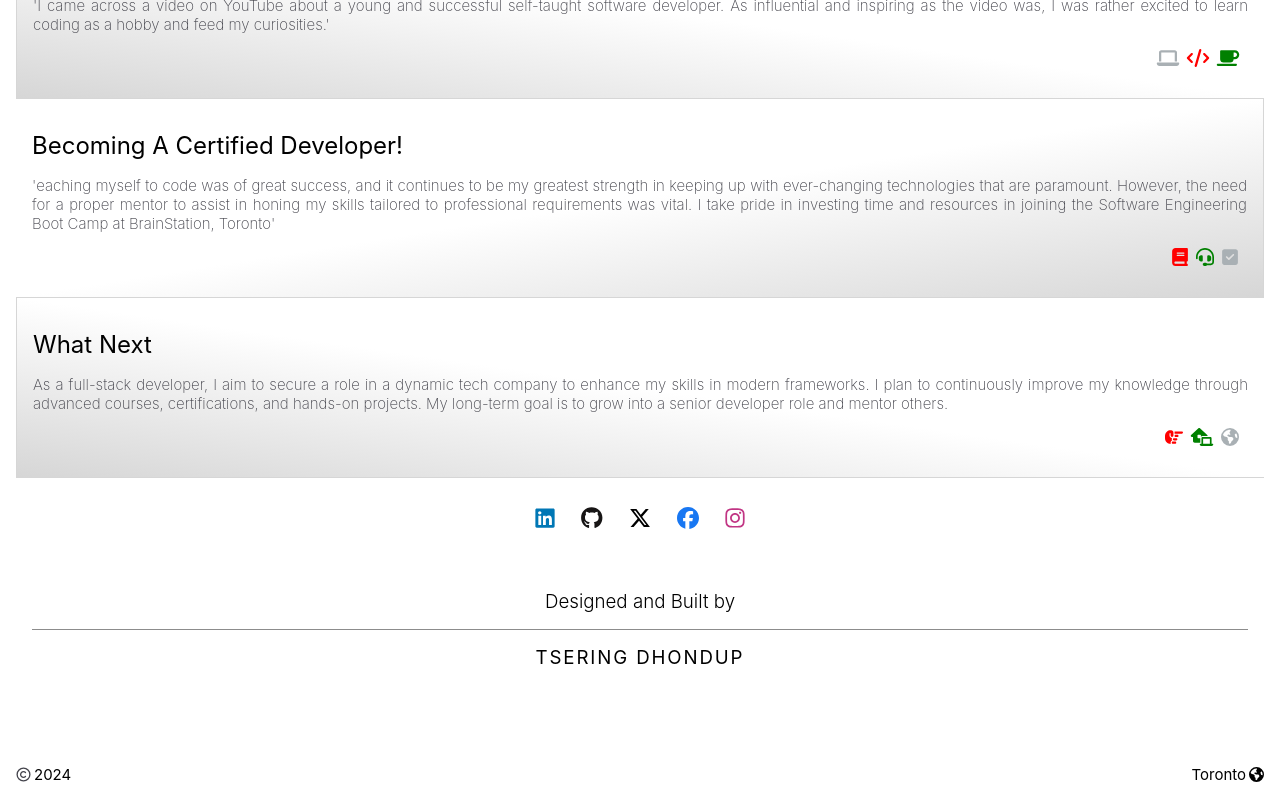
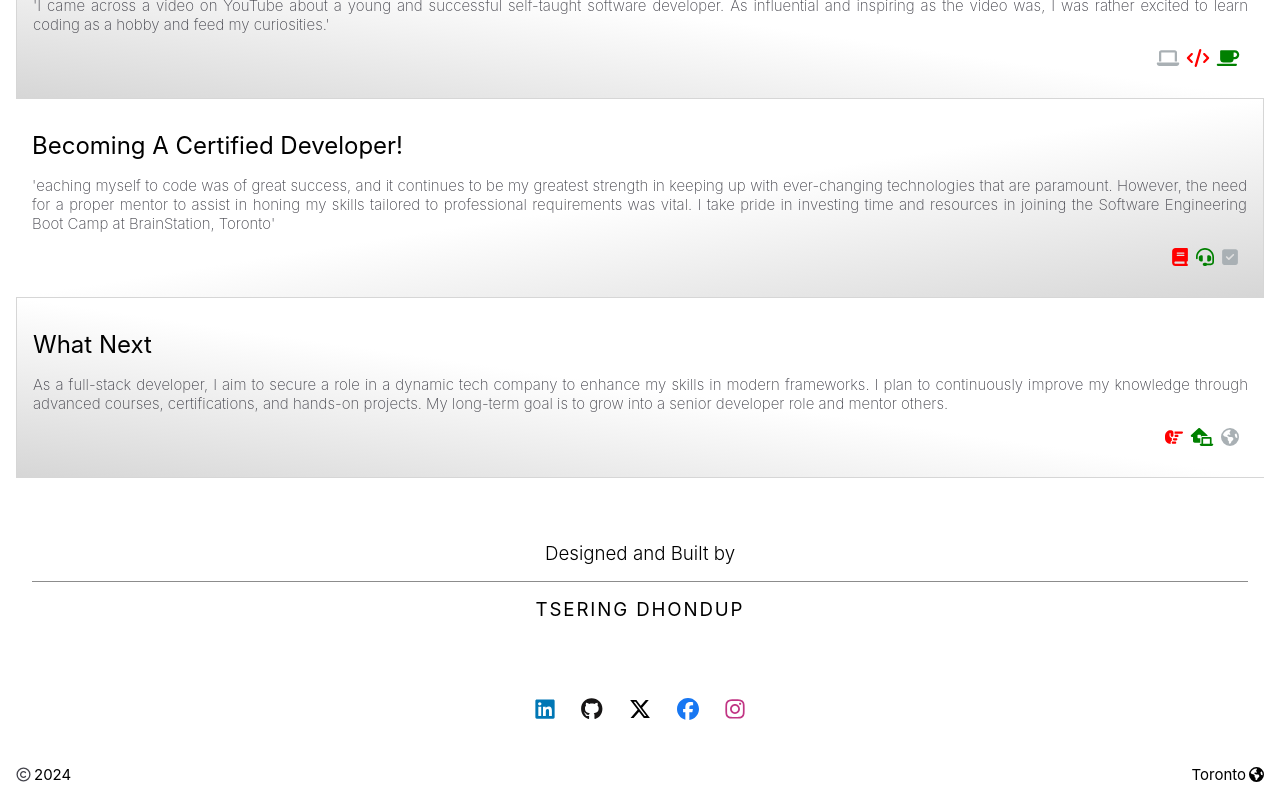
Before and after one commit to Tsedhondup/Portfolio, a React (Create React App) app: page /About in a window 1280 px wide. Shown: the part 533-1333 px from the top of the page. Built offline with nearby package versions, Linux system fonts and the light colour scheme.

Commit message:
footer code refactored

```diff
--- a/src/Components/Footers/Footers.js
+++ b/src/Components/Footers/Footers.js
@@ -12,6 +12,10 @@ import "./Footers.scss";
 const Footers = () => {
   return (
     <footer className="footer">
+      <div className="author">
+        <h3 className="author__statement">Designed and Built by </h3>
+        <h3 className="author__name">Tsering Dhondup</h3>
+      </div>
       <div className="socials">
         <FontAwesomeIcon
           icon={faLinkedin}
@@ -39,10 +43,6 @@ const Footers = () => {
           className="socials__icon"
         />
       </div>
-      <div className="author">
-        <h3 className="author__statement">Designed and Built by </h3>
-        <h3 className="author__name">Tsering Dhondup</h3>
-      </div>
 
       <div className="location-copyright">
         <h3 className="location-copyright__copyright">
```
